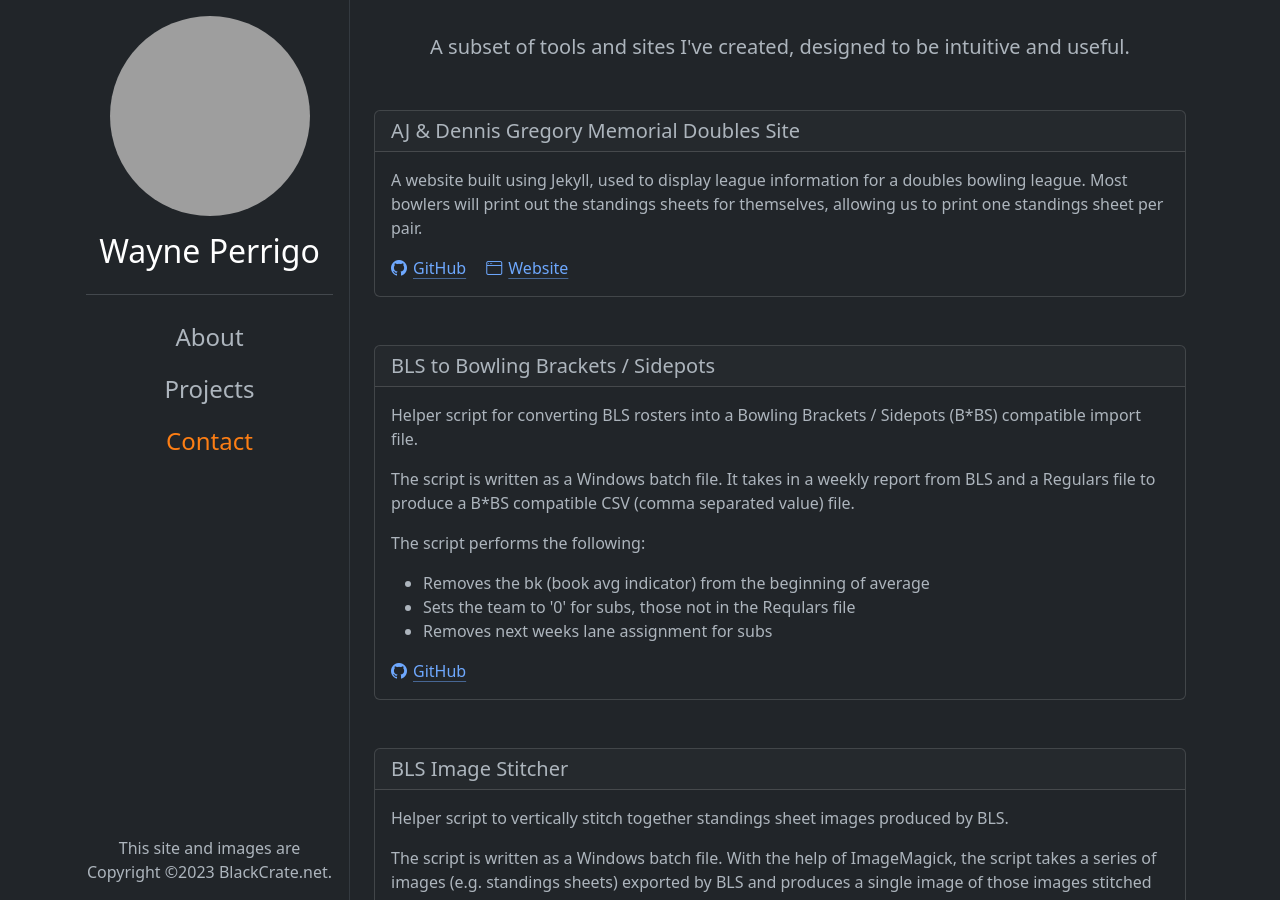
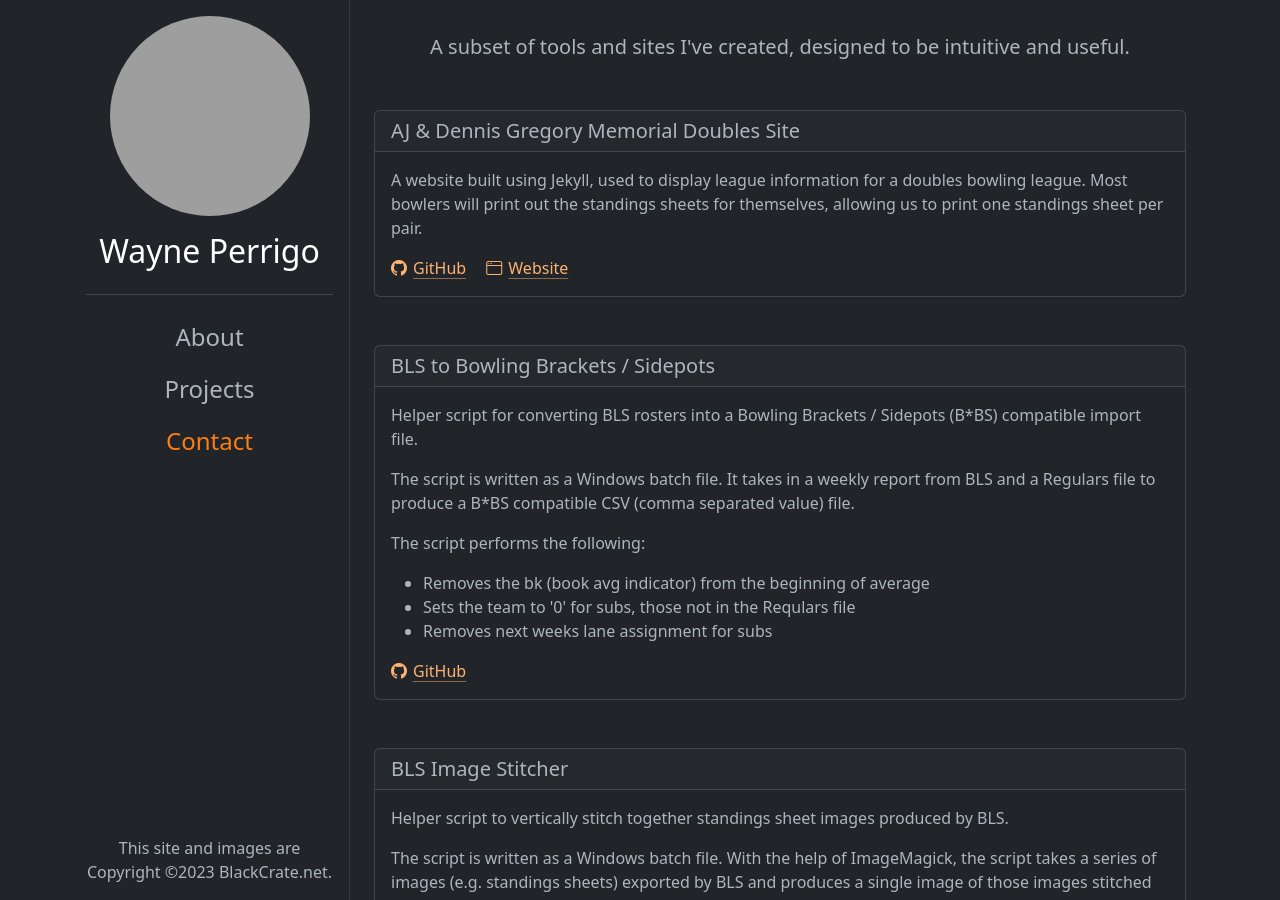
Before and after one commit to perrigow/perrigow.github.io, a Jekyll site: the page built from pages/index.html, in a window 1280 px wide and 900 px high, scrolled down 1041 px. Built offline with Jekyll 4.4.1, drawn with Linux system fonts in a browser that asks for light colours; grey boxes are pictures that could not be loaded.

Commit message:
updated styles

```diff
--- a/_sass/blackcrate/_nav.scss
+++ b/_sass/blackcrate/_nav.scss
@@ -3,6 +3,7 @@
  *************/
  #mainNav {
   height: 100vh;
+  overflow-y: auto;
   width: 280px;
   min-width: 280px;
 }
--- a/_sass/blackcrate/_root.scss
+++ b/_sass/blackcrate/_root.scss
@@ -1,4 +1,23 @@
 :root {
   --bs-navbar-active-color: var(--bs-orange);
   --bs-heading-color: var(--bs-emphasis-color);
+  --bs-link-color-rgb: 254, 178, 114;
+  --bs-link-hover-color-rgb: 254, 203, 161;
 }
+
+.btn-outline-primary {
+  --bs-btn-color: var(--bs-orange);
+  --bs-btn-border-color: var(--bs-orange);
+  --bs-btn-hover-color: #fff;
+  --bs-btn-hover-bg: var(--bs-orange);
+  --bs-btn-hover-border-color: var(--bs-orange);
+  --bs-btn-focus-shadow-rgb: 254, 178, 114;
+  --bs-btn-active-color: #fff;
+  --bs-btn-active-bg: var(--bs-orange);
+  --bs-btn-active-border-color: var(--bs-orange);
+  --bs-btn-active-shadow: inset 0 3px 5px rgba(0, 0, 0, 0.125);
+  --bs-btn-disabled-color: var(--bs-orange);
+  --bs-btn-disabled-bg: transparent;
+  --bs-btn-disabled-border-color: var(--bs-orange);
+  --bs-gradient: none;
+}
```
